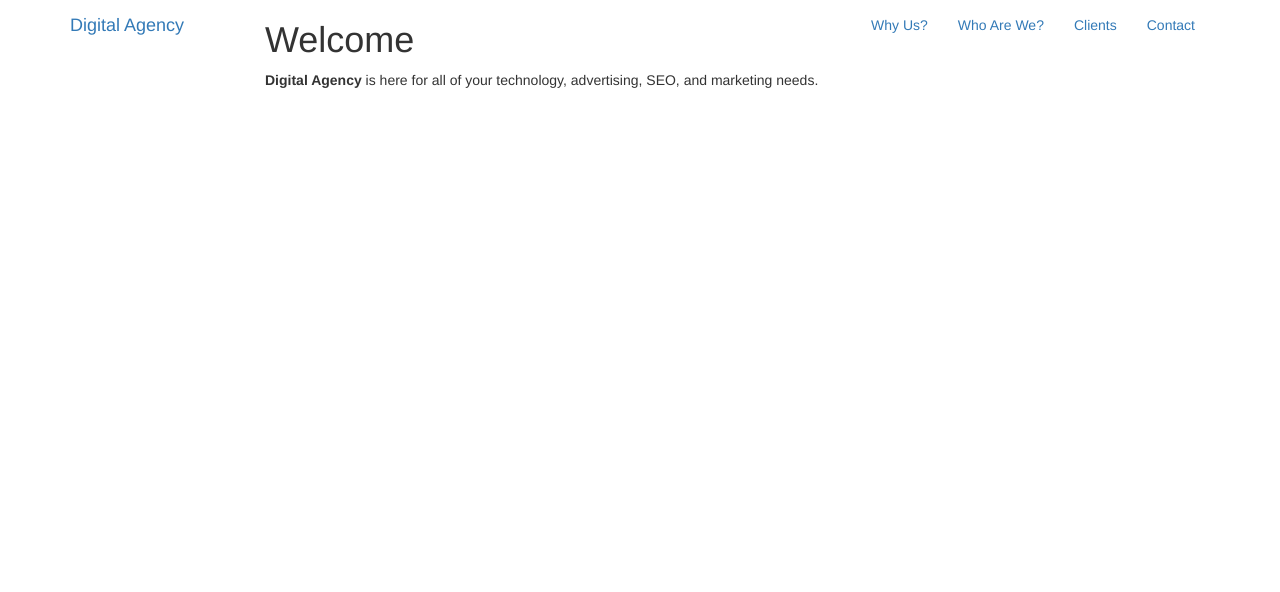
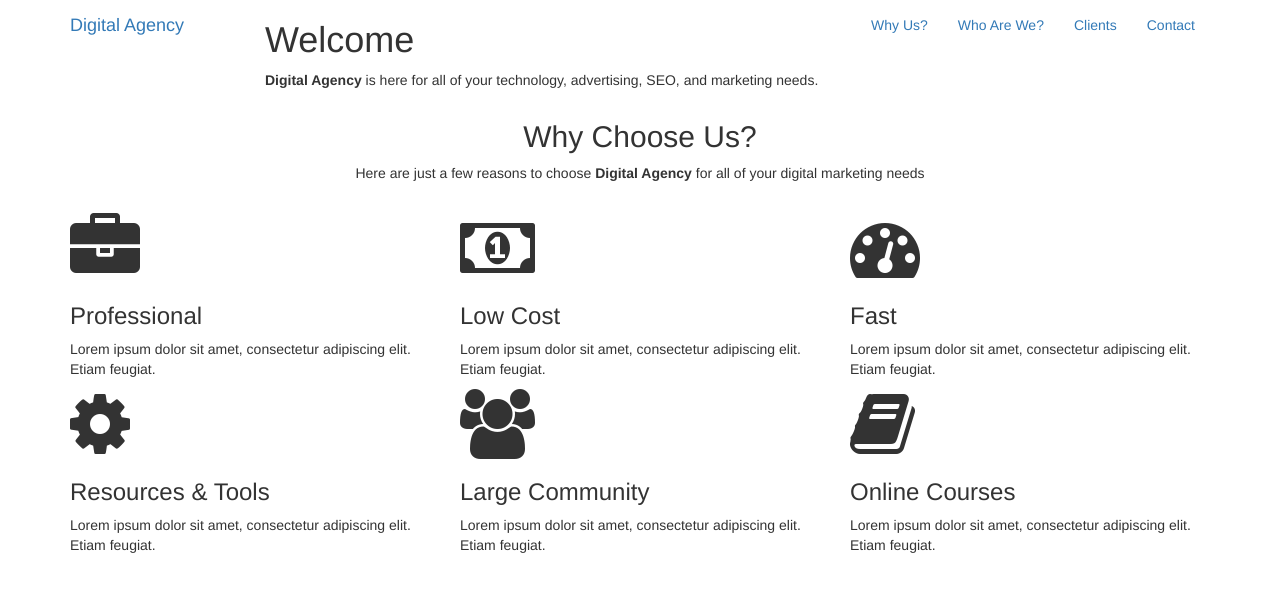
Before and after one commit to mikeover/bootstrap-agency-landing-page, a plain HTML site: page index.html in a window 1280 px wide. Drawn offline with nearby package versions, Linux system fonts and the light colour scheme.

Commit message:
Added why section

```diff
--- a/index.html
+++ b/index.html
@@ -61,6 +61,89 @@
       </div>
     </section>
 
+    <section id="why" class="container content-section">
+      <h2 class="text-center">Why Choose Us?</h2>
+      <p class="text-center">Here are just a few reasons to choose <strong>Digital Agency</strong> for all of your digital marketing needs</p>
+      <br/>
+      <div class="row">
+	<div class="col-md-4">
+	  <div class="block block-icon-left">
+	    <div class="icon">
+	      <i class="fa fa-briefcase fa-5x"></i>
+	    </div>
+	    <div class="icon-content">
+	      <h3>Professional</h3>
+	      <p>Lorem ipsum dolor sit amet, consectetur adipiscing elit. Etiam feugiat.</p>
+	    </div> <!-- icon-content -->
+	  </div> <!-- block -->
+	</div> <!-- col 4 -->
+
+	<div class="col-md-4">
+	  <div class="block block-icon-left">
+	    <div class="icon">
+	      <i class="fa fa-money fa-5x"></i>
+	    </div>
+	    <div class="icon-content">
+	      <h3>Low Cost</h3>
+	      <p>Lorem ipsum dolor sit amet, consectetur adipiscing elit. Etiam feugiat.</p>
+	    </div> <!-- icon-content -->
+	  </div> <!-- block -->
+	</div> <!-- col 4 -->
+
+	<div class="col-md-4">
+	  <div class="block block-icon-left">
+	    <div class="icon">
+	      <i class="fa fa-dashboard fa-5x"></i>
+	    </div>
+	    <div class="icon-content">
+	      <h3>Fast</h3>
+	      <p>Lorem ipsum dolor sit amet, consectetur adipiscing elit. Etiam feugiat.</p>
+	    </div> <!-- icon-content -->
+	  </div> <!-- block -->
+	</div> <!-- col 4 -->
+      </div> <!-- row -->
+
+      <div class="row">
+	<div class="col-md-4">
+	  <div class="block block-icon-left">
+	    <div class="icon">
+	      <i class="fa fa-gear fa-5x"></i>
+	    </div>
+	    <div class="icon-content">
+	      <h3>Resources & Tools</h3>
+	      <p>Lorem ipsum dolor sit amet, consectetur adipiscing elit. Etiam feugiat.</p>
+	    </div> <!-- icon-content -->
+	  </div> <!-- block -->
+	</div> <!-- col 4 -->
+
+	<div class="col-md-4">
+	  <div class="block block-icon-left">
+	    <div class="icon">
+	      <i class="fa fa-users fa-5x"></i>
+	    </div>
+	    <div class="icon-content">
+	      <h3>Large Community</h3>
+	      <p>Lorem ipsum dolor sit amet, consectetur adipiscing elit. Etiam feugiat.</p>
+	    </div> <!-- icon-content -->
+	  </div> <!-- block -->
+	</div> <!-- col 4 -->
+
+	<div class="col-md-4">
+	  <div class="block block-icon-left">
+	    <div class="icon">
+	      <i class="fa fa-book fa-5x"></i>
+	    </div>
+	    <div class="icon-content">
+	      <h3>Online Courses</h3>
+	      <p>Lorem ipsum dolor sit amet, consectetur adipiscing elit. Etiam feugiat.</p>
+	    </div> <!-- icon-content -->
+	  </div> <!-- block -->
+	</div> <!-- col 4 -->
+      </div> <!-- row -->
+    </section>
+
+
+
 
     <!-- Bootstrap core JavaScript
     ================================================== -->
```
